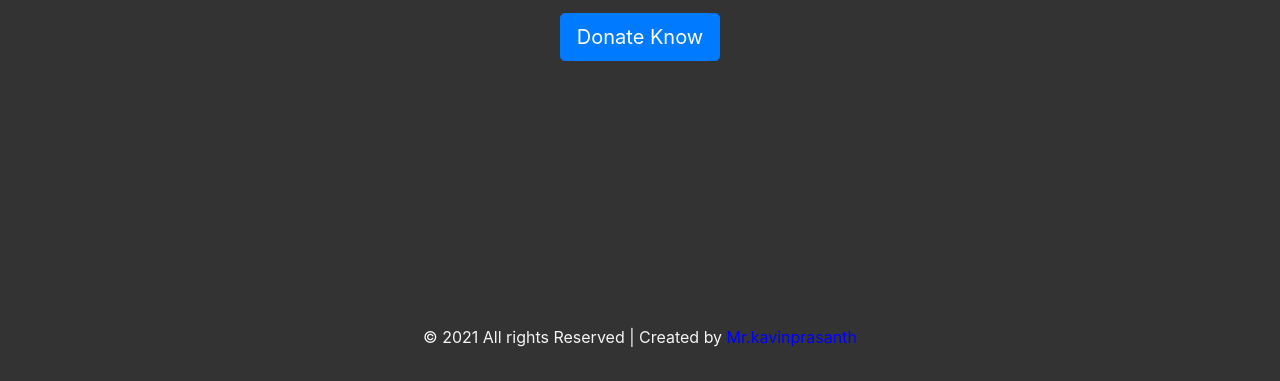
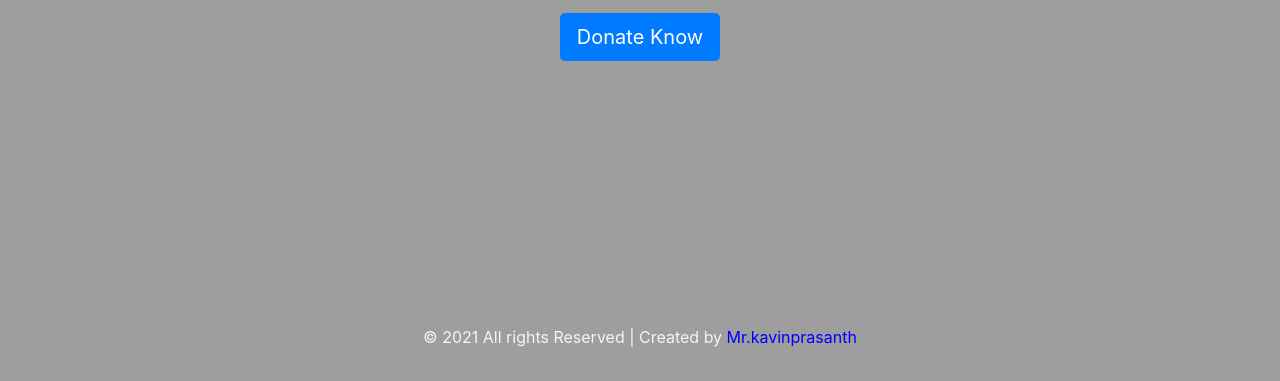
Before and after one commit to kavinsciflash/TSF-PAYMENT_GATEWAY_INTEGRATION, a plain HTML site: page index.html in a window 1280 px wide. Shown: the part 419-800 px from the top of the page. Drawn offline with Linux system fonts and the light colour scheme; the site is published under a folder, as on GitHub Pages, so addresses that start at the root find nothing; files whose address does not match are found by name.

Commit message:
Update cover.css

```diff
--- a/css/cover.css
+++ b/css/cover.css
@@ -9,7 +9,7 @@ html,body{
     box-sizing: border-box;
 }
 body{
-  background:url('/back.jpg');
+  background:url('../back.jpg');
   background-size: cover;
   background-position: center;
   color: white;
```
